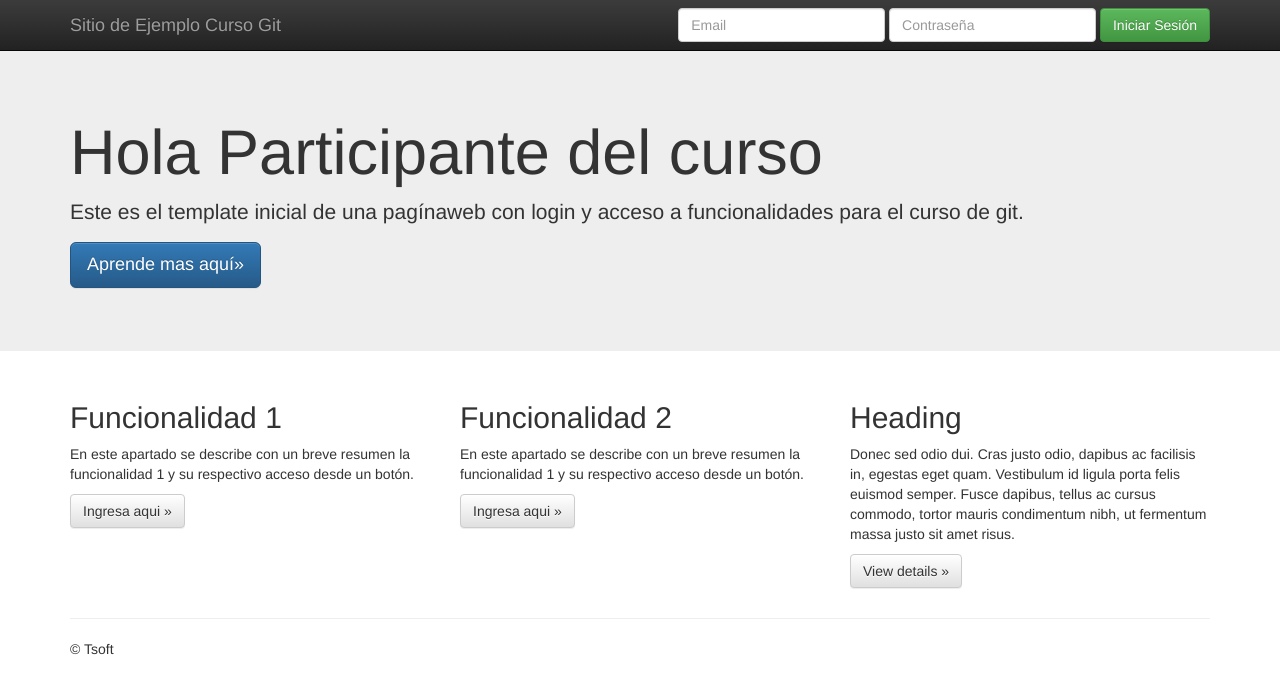
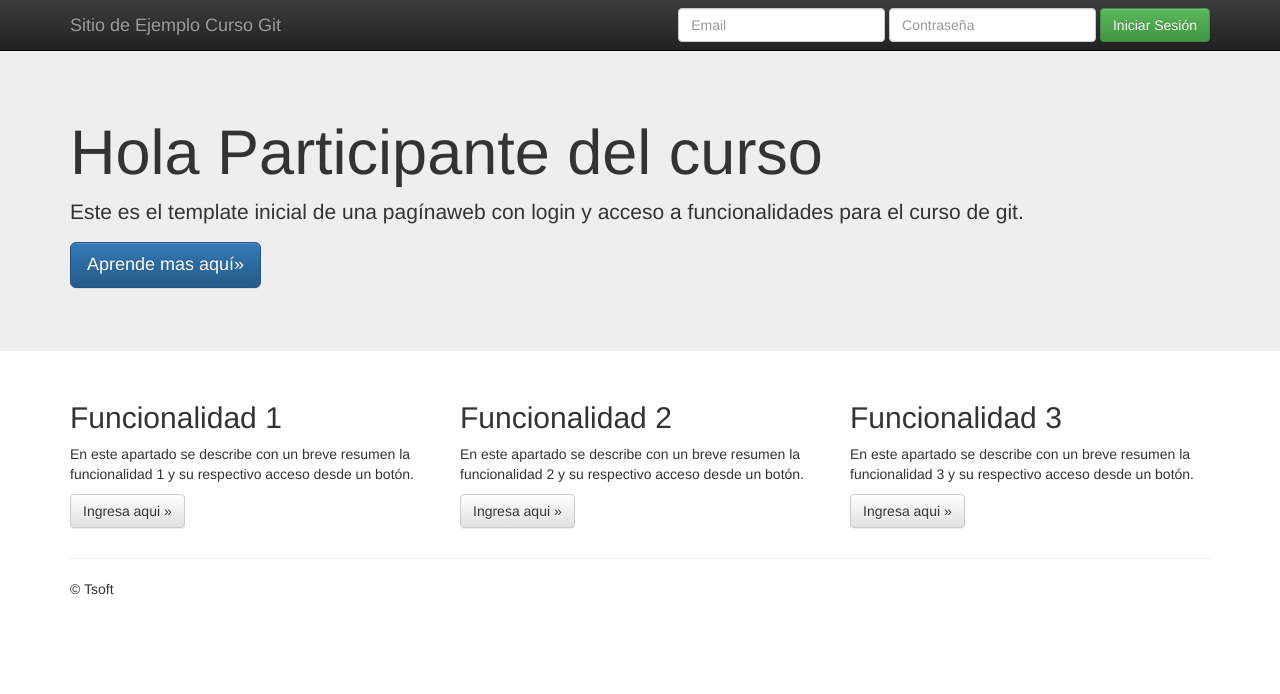
Before and after one commit to xumingo25/domingo.saavedra.saavedra-gmail.com, a plain HTML site: page index.html in a window 1280 px wide. Drawn offline with nearby package versions, Linux system fonts and the light colour scheme.

Commit message:
Se Agrega funcionalidad 3 al sitio.

```diff
--- a/index.html
+++ b/index.html
@@ -71,13 +71,13 @@
         </div>
         <div class="col-md-4">
           <h2>Funcionalidad 2</h2>
-          <p>En este apartado se describe con un breve resumen la funcionalidad 1 y su respectivo acceso desde un botón. </p>
+          <p>En este apartado se describe con un breve resumen la funcionalidad 2 y su respectivo acceso desde un botón. </p>
           <p><a class="btn btn-default" href="#" role="button">Ingresa aqui &raquo;</a></p>
        </div>
         <div class="col-md-4">
-          <h2>Heading</h2>
-          <p>Donec sed odio dui. Cras justo odio, dapibus ac facilisis in, egestas eget quam. Vestibulum id ligula porta felis euismod semper. Fusce dapibus, tellus ac cursus commodo, tortor mauris condimentum nibh, ut fermentum massa justo sit amet risus.</p>
-          <p><a class="btn btn-default" href="#" role="button">View details &raquo;</a></p>
+          <h2>Funcionalidad 3</h2>
+          <p>En este apartado se describe con un breve resumen la funcionalidad 3 y su respectivo acceso desde un botón. </p>
+          <p><a class="btn btn-default" href="#" role="button">Ingresa aqui &raquo;</a></p>
         </div>
       </div>
 
```
